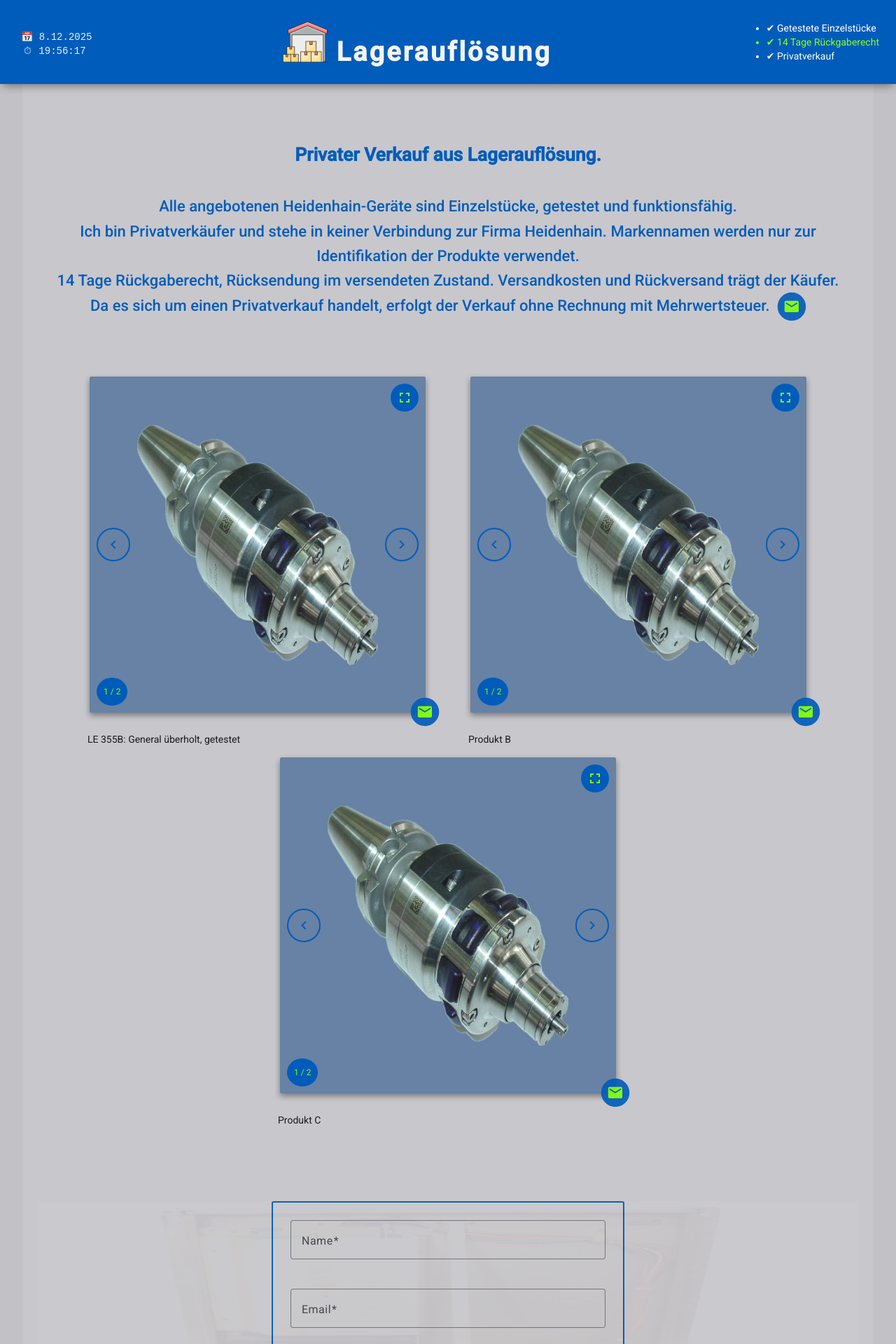
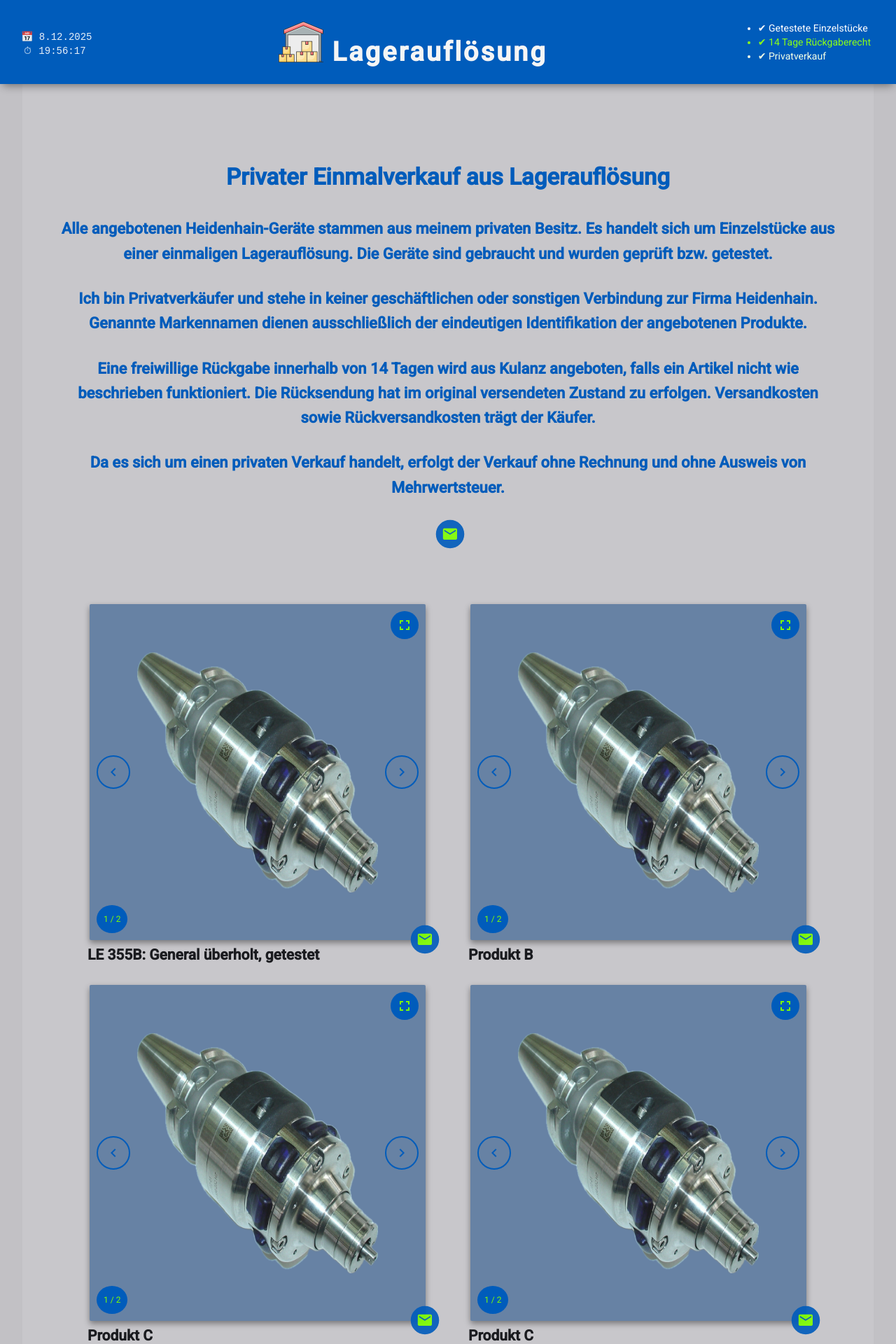
Before and after one commit to barni246/private_sale, an Angular app: page / in a window 1280 px wide. Shown: the top 1920 px of the page at 70% size. Built offline with nearby package versions, Linux system fonts and the light colour scheme.

Commit message:
header, products component css update

```diff
--- a/src/app/header/header.html
+++ b/src/app/header/header.html
@@ -13,7 +13,7 @@
 
         </div >
         <div class="title-wrapper" >
-             <img style="width: 64px; height: 64px; object-fit: cover;" src="./img/lager.png" alt="">
+             <img draggable="false" style="width: 64px; height: 64px; object-fit: cover;" src="./img/lager.png" alt="">
         <span class="title">Lagerauflösung</span>
         </div>
 
--- a/src/app/header/header.scss
+++ b/src/app/header/header.scss
@@ -1,23 +1,4 @@
-// header {
-//     display: flex;
-//     justify-content: center;
-//     align-items: center;
-//     height: 80px;
-//     background-color: #005cbb;
-//     color: chartreuse;
-//     position: fixed;
-//     top: 0;
-//     right: 0;
-//     left: 0;
-//     z-index: 1000;
-//     box-shadow: 0 4px 8px rgba(0, 92, 187, 0.35);
-//     box-shadow: 0 4px 8px rgba(0, 0, 0, 0.4);
 
-//     h1 {
-//         letter-spacing: 3px;
-//         font-size: 35px !important;
-//     }
-// }
 
 
 header {
@@ -37,6 +18,7 @@ header {
   display: flex;
   justify-content: space-between;
   align-items: center;
+  box-sizing: border-box;
 }
 
 .title-wrapper {
@@ -74,6 +56,10 @@ header {
 //   }
 // }
 
+.info-list {
+  padding-right: 12px;
+}
+
 .info-list li {
   color: white;
   transition: color 0.5s ease;
--- a/src/app/products/products.html
+++ b/src/app/products/products.html
@@ -1,6 +1,33 @@
+<div class="text-content">
 
-<div class="text-content">
+    <meta name="description"
+        content="Privater Einmalverkauf gebrauchter Heidenhain Messsysteme (LE 355, LE 415, LE 426, ROD 700) aus Lagerauflösung. Freiwillige Rückgabe innerhalb von 14 Tagen aus Kulanz.">
+
     <span class="text">
+        <h2><b>Privater Einmalverkauf aus Lagerauflösung</b></h2>
+
+        <h4> Alle angebotenen Heidenhain-Geräte stammen aus meinem privaten Besitz.
+            Es handelt sich um Einzelstücke aus einer einmaligen Lagerauflösung.
+            Die Geräte sind gebraucht und wurden geprüft bzw. getestet.</h4>
+
+        <h4>Ich bin Privatverkäufer und stehe in keiner geschäftlichen oder
+            sonstigen Verbindung zur Firma Heidenhain.
+            Genannte Markennamen dienen ausschließlich der eindeutigen
+            Identifikation der angebotenen Produkte.</h4>
+
+        <h4> Eine <b>freiwillige Rückgabe innerhalb von 14 Tagen</b> wird aus Kulanz angeboten,
+            falls ein Artikel nicht wie beschrieben funktioniert.
+            Die Rücksendung hat im original versendeten Zustand zu erfolgen.
+            Versandkosten sowie Rückversandkosten trägt der Käufer.</h4>
+
+        <h4>Da es sich um einen privaten Verkauf handelt,
+            erfolgt der Verkauf <b>ohne Rechnung und ohne Ausweis von Mehrwertsteuer</b>.</h4>
+    </span>
+
+
+
+
+    <!-- <span class="text">
         <b style="font-size: larger;"> Privater Verkauf aus Lagerauflösung.</b>
         <br><br>
         Alle angebotenen Heidenhain-Geräte sind Einzelstücke, getestet und funktionsfähig.
@@ -12,7 +39,7 @@
         Versandkosten und Rückversand trägt der Käufer.
         <br>
         Da es sich um einen Privatverkauf handelt, erfolgt der Verkauf ohne Rechnung mit Mehrwertsteuer.
-    </span>
+    </span> -->
 
     <!-- <span class="text">
     Privatverkauf - Lagerauflösung
@@ -86,7 +113,7 @@ Da es sich um einen Privatverkauf handelt, erfolgt der Verkauf ohne Rechnung mit
         }
 
 
-        <div class="title">{{ product.title }}</div>
+        <h2 class="title">{{ product.title }}</h2>
     </div>
     }
 
@@ -156,7 +183,7 @@ Da es sich um einen Privatverkauf handelt, erfolgt der Verkauf ohne Rechnung mit
             }
 
 
-            <button  mat-raised-button color="primary" type="submit" [disabled]="form.invalid || isLoading">
+            <button mat-raised-button color="primary" type="submit" [disabled]="form.invalid || isLoading">
                 {{ isLoading ? 'Wird gesendet...' : 'Senden' }}
             </button>
 
--- a/src/app/products/products.ts
+++ b/src/app/products/products.ts
@@ -99,6 +99,21 @@ export class Products {
     },
     {
       title: 'Produkt B',
+      images: ['/img/ts649.png', '/img/LE355B.png'],
+      currentIndex: 0
+    },
+    {
+      title: 'Produkt C',
+      images: ['/img/ts649.png', '/img/LE355B.png'],
+      currentIndex: 0
+    },
+    {
+      title: 'Produkt C',
+      images: ['/img/ts649.png', '/img/LE355B.png'],
+      currentIndex: 0
+    },
+    {
+      title: 'Produkt C',
       images: ['/img/ts649.png', '/img/LE355B.png'],
       currentIndex: 0
     },
```
